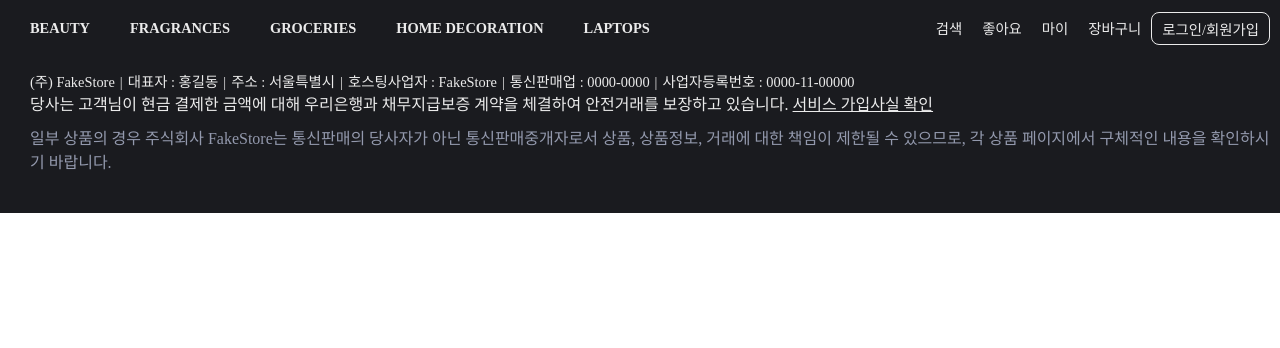
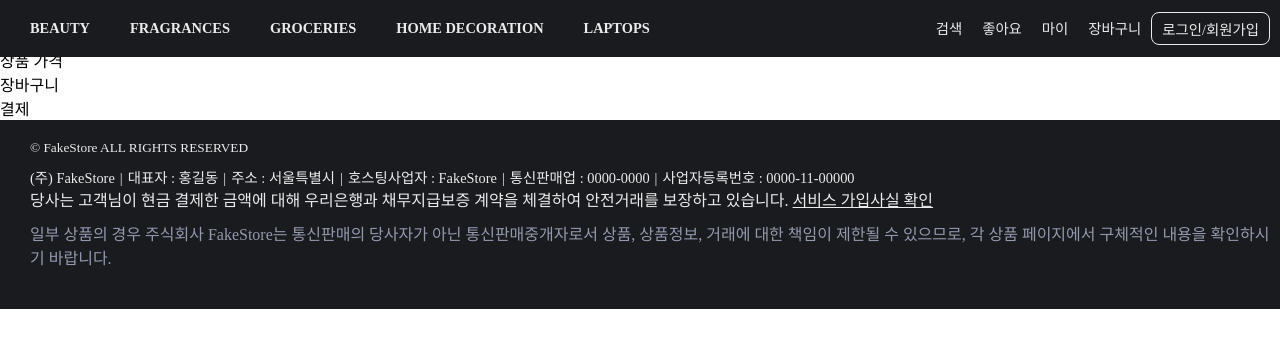
Before and after one commit to teakyungg/FakeStore, a Next.js app: page /1 in a window 1280 px wide. Shown: the top 348 px of the page. Built offline with nearby package versions, Linux system fonts and the light colour scheme.

Commit message:
feat/물건 상세 페이지 마크업

```diff
--- a/app/(page)/[Products]/page.tsx
+++ b/app/(page)/[Products]/page.tsx
@@ -1,8 +1,23 @@
 export default function ProductItem() {
   /*
-    1. 물건 제목
-    2. 물건 가격
+    1. 헤더
+    2. 물건 제목
+    3. 물건 가격
 
   */
-  return <div>물건 상세 페이지 제작하기</div>;
+  return (
+    <div>
+      {/* inner */}
+      <div>
+        <div>상품이미지</div>
+        {/* 상품 설명칸 */}
+        <div>
+          <div>상품 이름</div>
+          <div>상품 가격</div>
+          <div>장바구니</div>
+          <div>결제</div>
+        </div>
+      </div>
+    </div>
+  );
 }
```
